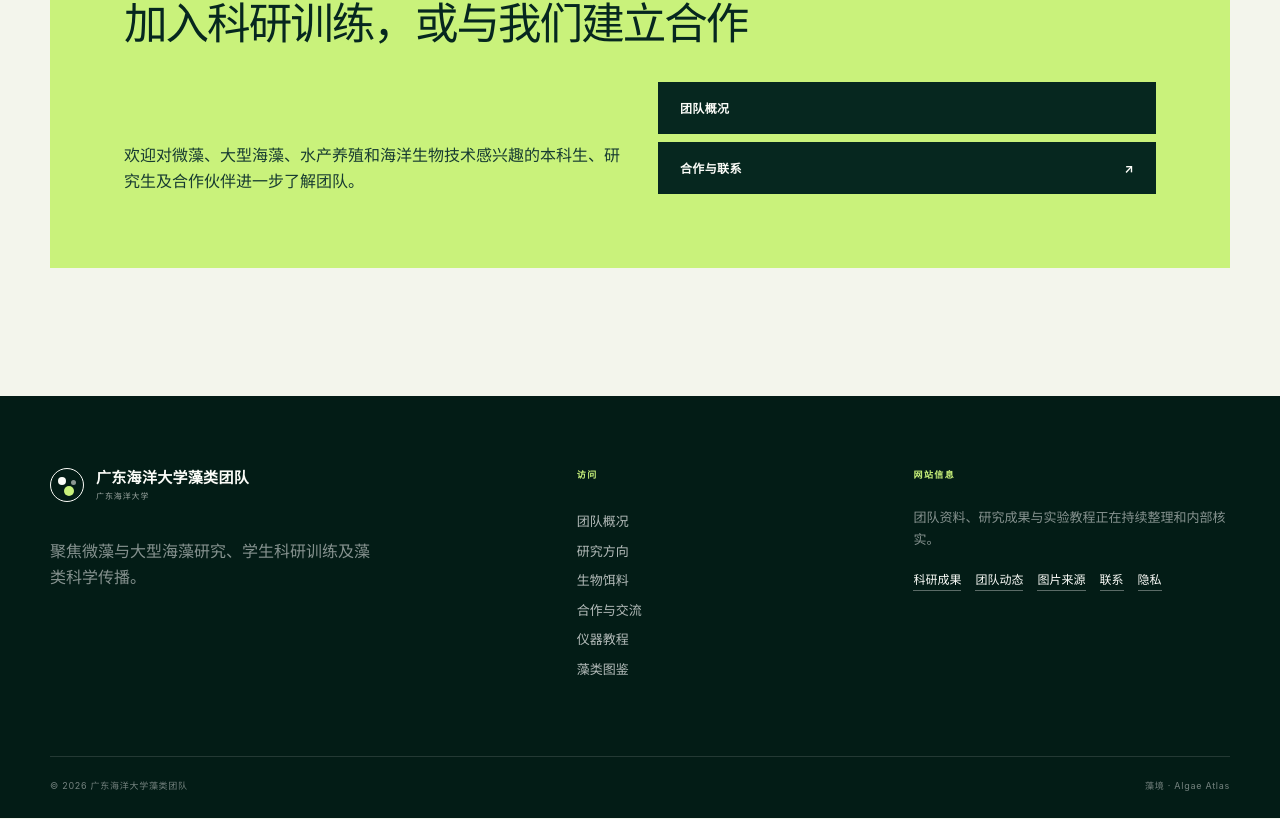
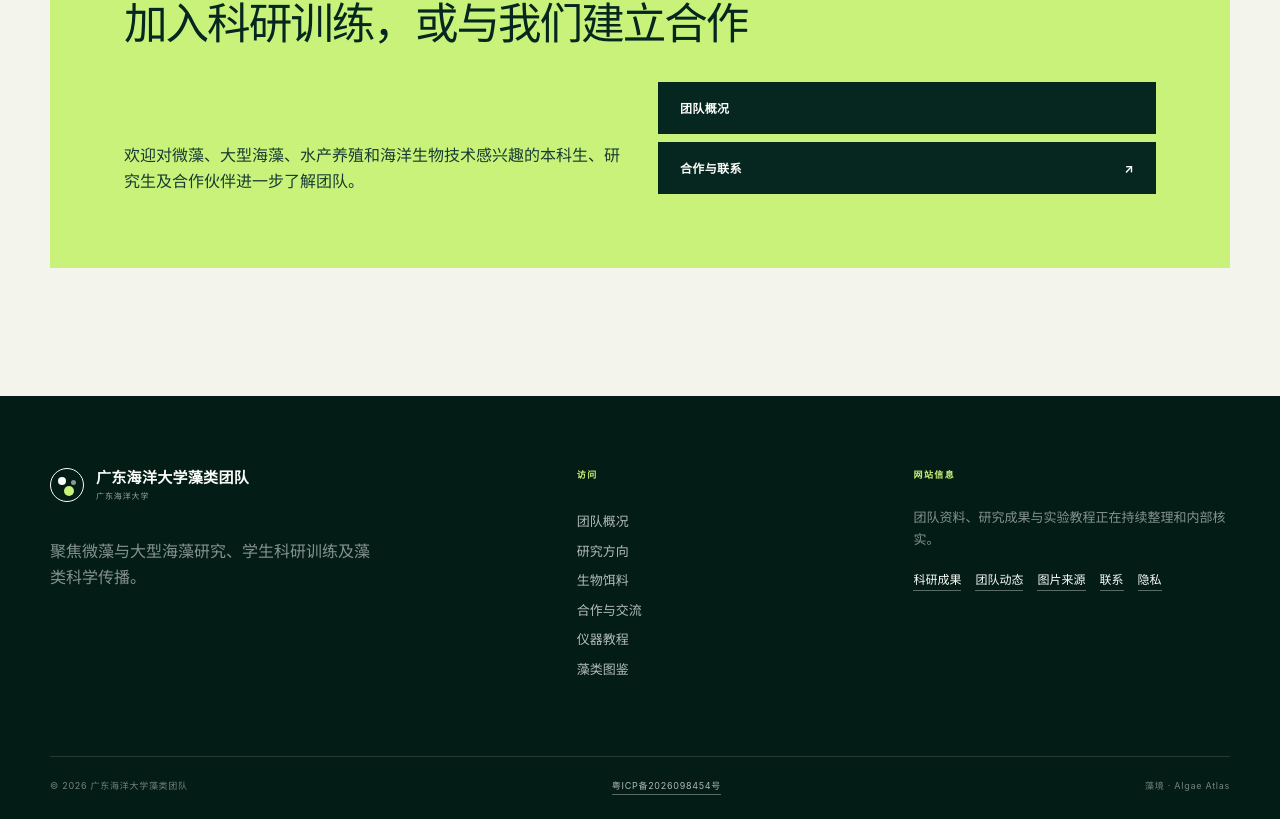
Before and after one commit to linsiyuan523-star/algae-atlas, a Next.js app: page /zh in a window 1280 px wide. Shown: the part 7998-8817 px from the top of the page. Built offline with nearby package versions, Linux system fonts and the light colour scheme.

Commit message:
feat: add verified ICP filing number to site footer

```diff
--- a/app/globals.css
+++ b/app/globals.css
@@ -308,7 +308,8 @@
   .footer-links a { font-size: 13px; padding: 4px 0; color: rgba(255,255,255,.7); }
   .footer-contact > p:not(.footer-label) { color: rgba(255,255,255,.52); font-size: 13px; margin-bottom: 20px; }
   .footer-contact a { font-size: 12px; border-bottom: 1px solid rgba(255,255,255,.35); }
-  .footer-bottom { display: flex; justify-content: space-between; gap: 24px; border-top: 1px solid rgba(255,255,255,.13); padding-top: 22px; font-size: 9px; letter-spacing: .08em; color: rgba(255,255,255,.45); }
+  .footer-bottom { display: flex; flex-wrap: wrap; justify-content: space-between; gap: 16px 24px; border-top: 1px solid rgba(255,255,255,.13); padding-top: 22px; font-size: 9px; letter-spacing: .08em; color: rgba(255,255,255,.45); }
+  .icp-link { color: rgba(255,255,255,.68); border-bottom: 1px solid rgba(255,255,255,.35); overflow-wrap: anywhere; }
 }
 
 @layer utilities {
--- a/components/SiteShell.tsx
+++ b/components/SiteShell.tsx
@@ -128,6 +128,14 @@ export function SiteShell({ locale, pathParts = [], children }: SiteShellProps)
         </div>
         <div className="footer-bottom">
           <span>© 2026 {locale === "zh" ? "广东海洋大学藻类团队" : "Algae Research Team, Guangdong Ocean University"}</span>
+          <a
+            className="icp-link"
+            href="https://beian.miit.gov.cn/"
+            target="_blank"
+            rel="noopener noreferrer"
+          >
+            粤ICP备2026098454号
+          </a>
           <span>{text(site.featureName, locale)}</span>
         </div>
       </footer>
```
Also changed, not shown: 1 other file (tests, documents, lock files or other folders).
